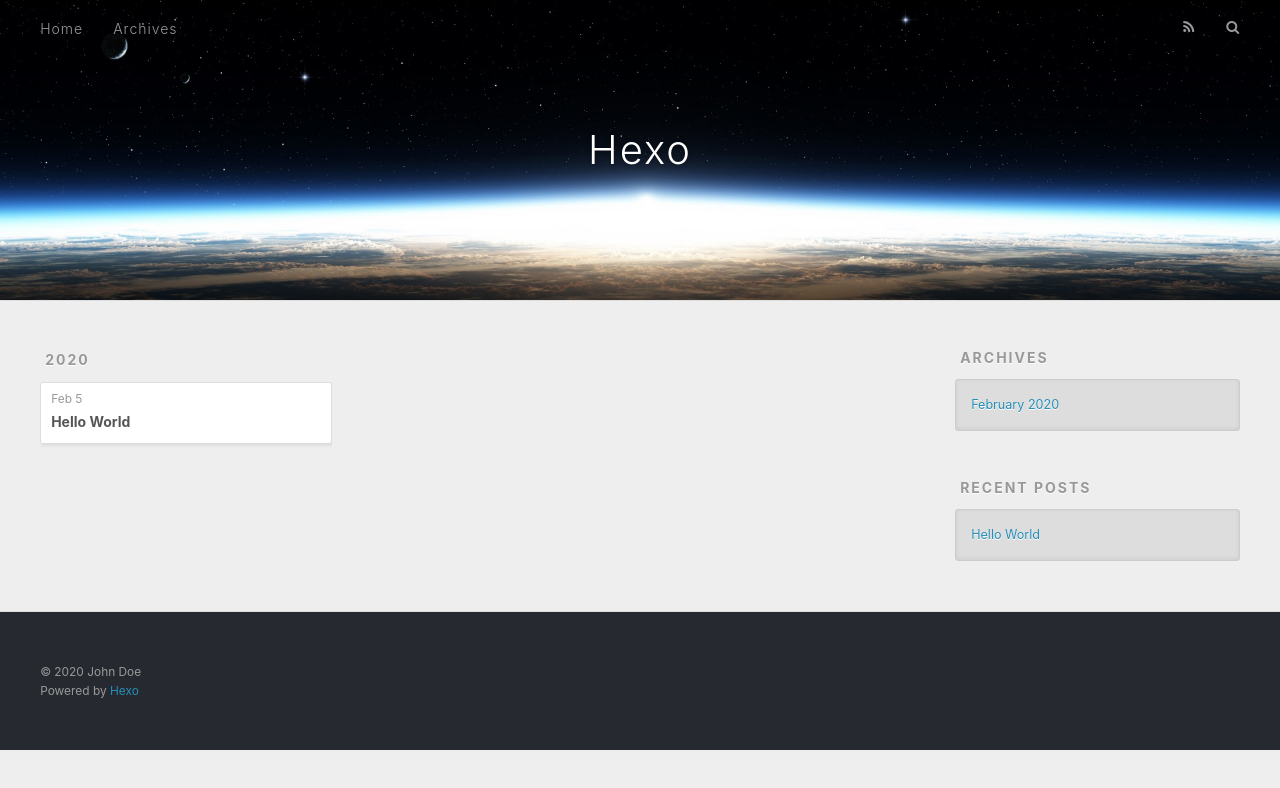
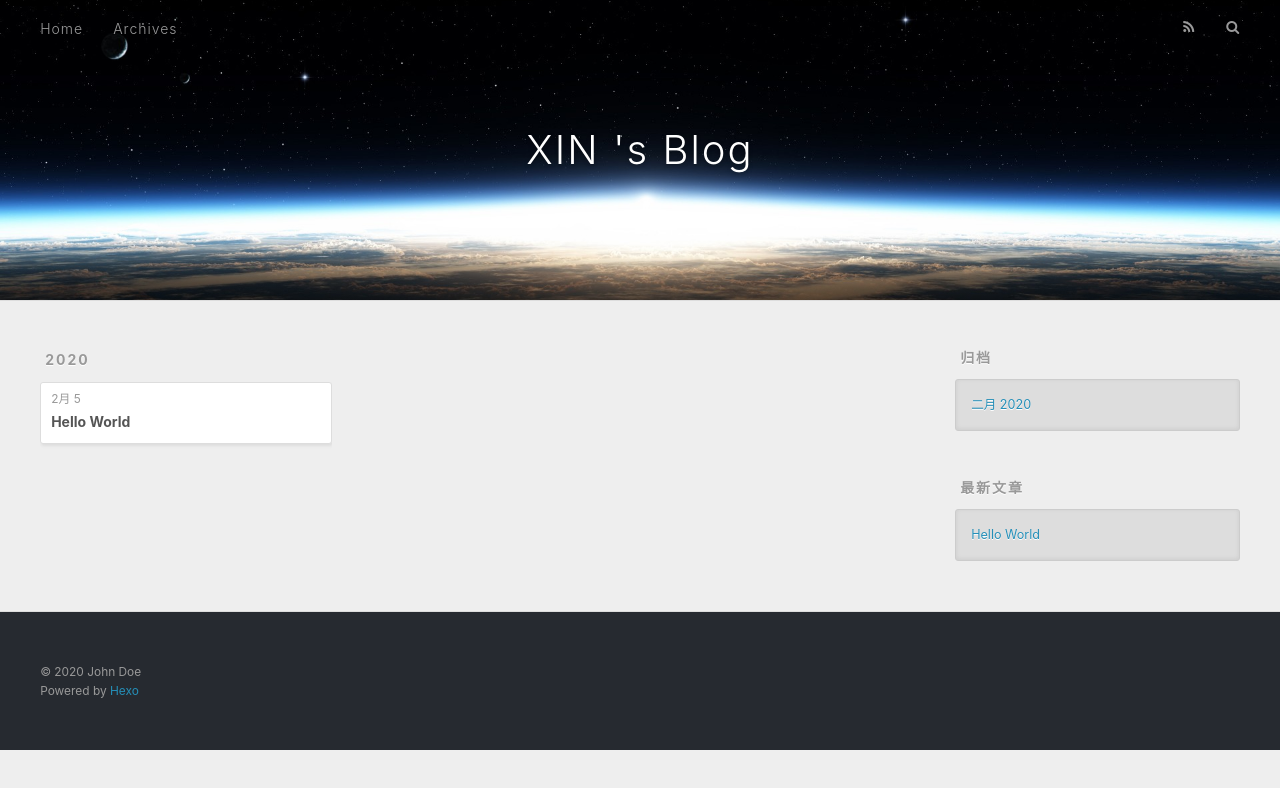
Before and after one commit to XIN488/XIN488.github.io, a plain HTML site: page archives/index.html in a window 1280 px wide. Drawn offline with nearby package versions, Linux system fonts and the light colour scheme.

Commit message:
Site updated: 2020-02-15 02:49:53

```diff
--- a/archives/index.html
+++ b/archives/index.html
@@ -5,17 +5,17 @@
 
 
 
-  <title>Archives | Hexo</title>
+  <title>归档 | XIN &#39;s Blog</title>
   <meta name="viewport" content="width=device-width, initial-scale=1, maximum-scale=1">
   <meta property="og:type" content="website">
-<meta property="og:title" content="Hexo">
+<meta property="og:title" content="XIN &#39;s Blog">
 <meta property="og:url" content="http://yoursite.com/archives/index.html">
-<meta property="og:site_name" content="Hexo">
-<meta property="og:locale" content="en_US">
+<meta property="og:site_name" content="XIN &#39;s Blog">
+<meta property="og:locale" content="zh_CN">
 <meta property="article:author" content="John Doe">
 <meta name="twitter:card" content="summary">
 
-    <link rel="alternate" href="/atom.xml" title="Hexo" type="application/atom+xml">
+    <link rel="alternate" href="/atom.xml" title="XIN &#39;s Blog" type="application/atom+xml">
 
 
     <link rel="icon" href="/favicon.png">
@@ -36,7 +36,7 @@
   <div id="header-outer" class="outer">
     <div id="header-title" class="inner">
       <h1 id="logo-wrap">
-        <a href="/" id="logo">Hexo</a>
+        <a href="/" id="logo">XIN &#39;s Blog</a>
       </h1>
 
     </div>
@@ -53,7 +53,7 @@
 
           <a id="nav-rss-link" class="nav-icon" href="/atom.xml" title="RSS Feed"></a>
 
-        <a id="nav-search-btn" class="nav-icon" title="Search"></a>
+        <a id="nav-search-btn" class="nav-icon" title="搜索"></a>
       </nav>
       <div id="search-form-wrap">
         <form action="//google.com/search" method="get" accept-charset="UTF-8" class="search-form"><input type="search" name="q" class="search-form-input" placeholder="Search"><button type="submit" class="search-form-submit">&#xF002;</button><input type="hidden" name="sitesearch" value="http://yoursite.com"></form>
@@ -79,7 +79,7 @@
   <div class="archive-article-inner">
     <header class="archive-article-header">
       <a href="/2020/02/05/hello-world/" class="archive-article-date">
-  <time datetime="2020-02-05T11:18:39.606Z" itemprop="datePublished">Feb 5</time>
+  <time datetime="2020-02-05T11:18:39.606Z" itemprop="datePublished">2月 5</time>
 </a>
 
 
@@ -111,9 +111,9 @@
 
 
   <div class="widget-wrap">
-    <h3 class="widget-title">Archives</h3>
+    <h3 class="widget-title">归档</h3>
     <div class="widget">
-      <ul class="archive-list"><li class="archive-list-item"><a class="archive-list-link" href="/archives/2020/02/">February 2020</a></li></ul>
+      <ul class="archive-list"><li class="archive-list-item"><a class="archive-list-link" href="/archives/2020/02/">二月 2020</a></li></ul>
     </div>
   </div>
 
@@ -121,7 +121,7 @@
 
 
   <div class="widget-wrap">
-    <h3 class="widget-title">Recent Posts</h3>
+    <h3 class="widget-title">最新文章</h3>
     <div class="widget">
       <ul>
 
```
Also changed, not shown: 2020/02/05/hello-world/index.html (+9 -9 lines), archives/2020/02/index.html (+11 -11 lines), archives/2020/index.html (+11 -11 lines), index.html (+10 -10 lines).
